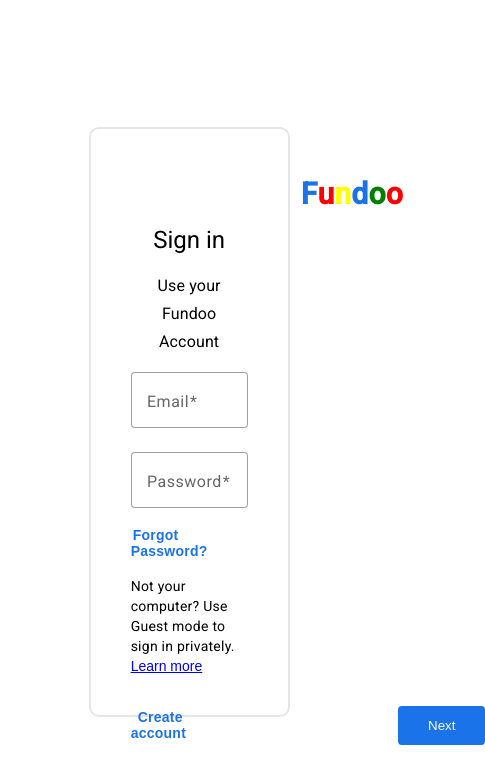
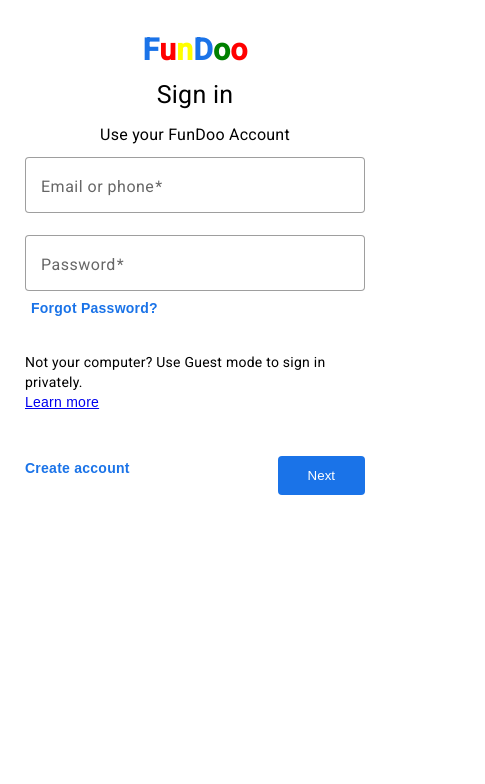
Before and after one commit to rutuja18github/FundoNotesFrontend, an Angular app: page /login in a window 390 px wide. Shown: the top 784 px of the page, 485 px wide, since content can reach past the window. Built offline with nearby package versions, Linux system fonts and the light colour scheme.

Commit message:
[Rutuja]Added :Add media queries to make register and login page responsive

```diff
--- a/src/app/Components/create-note/create-note.component.html
+++ b/src/app/Components/create-note/create-note.component.html
@@ -1,13 +1,13 @@
 <div class="createnotecontainer">
 
     <div *ngIf="isShow">
-        <input matInput [(ngModel)]="title" class="title" placeholder="Title" >
+        <input matInput [(ngModel)]="title" class="title" placeholder="Title">
         <img class="pin" src="../../../assets/pin note.svg">
     </div>
 
     <div class="takeNotes" *ngIf="!isShow || isShow" (click)="Show()">
         <div>
-            <input matInput  [(ngModel)]="description" class="note-field" type="text" placeholder="Take a note..." >
+            <input matInput [(ngModel)]="description" class="note-field" type="text" placeholder="Take a note...">
 
         </div>
 
@@ -24,7 +24,7 @@
     </div>
     <div *ngIf="isShow" class="close">
         <div>
-     <app-icon> </app-icon>
+            <app-icon> </app-icon>
         </div>
         <button (click)="Close()" class="clozee">Close</button>
     </div>
--- a/src/app/Components/create-note/create-note.component.scss
+++ b/src/app/Components/create-note/create-note.component.scss
@@ -5,7 +5,7 @@
     border-radius: 12px;
     display: flex;
     flex-direction: column;
-    padding-top: 10px;
+    padding-top: 0px;
     padding-bottom: 10px;
     background-color: white;
     width: 750px;
@@ -15,7 +15,7 @@
 .title {
     min-height: 10px;
     padding: 10px 15px;
-    padding-top: 0px;
+    padding-top: 15px;
     padding-right: 289px;
     padding-bottom: 30px;
     padding-left: 15px;
@@ -45,17 +45,16 @@
     margin-top: 10px;
 }
   .note-field{
-    min-height: 27px;
-    padding: 10px 15px;
+    min-height: 25px;
     padding-top: 0px;
     padding-right: 300px;
     padding-bottom: 0px;
     padding-left: 15px;
-    height: 2px;
+    height: 0px;
     width: 420px;
     border: none;
     outline: none;
-    font: normal 16px Google Sans,Roboto,Helvetica,Arial,sans-serif;
+    font: normal 16px Google Sans,Roboto,Helvetica,Arial,sans-serif,bold;
   }
   .Icons {
     padding-left: 579px;
--- a/src/app/Components/icon/icon.component.scss
+++ b/src/app/Components/icon/icon.component.scss
@@ -6,7 +6,7 @@
     margin: 0px;
 }
 .icon button{
-    margin-right: 10px;
+
     border: none;
     background-color: transparent;
     cursor: pointer;
@@ -42,13 +42,14 @@
 }
 button:hover {
     border : none;
-    background-color: rgb(192, 183, 183);
+    background-color: rgb(74, 74, 74);
     cursor: pointer;
+
 }
 .trash{
     display: flex;
     flex-direction: row;
     justify-content:space-evenly;
     margin: 0px;
-    margin-right: 170px;
+    margin-right: 130px;
 }
--- a/src/app/Components/icon/icon.component.ts
+++ b/src/app/Components/icon/icon.component.ts
@@ -48,6 +48,7 @@
       // console.log(this.isArchiveComponent);
     }
   }
+
 
 
   archive() :void{
--- a/src/app/Components/login/login.component.html
+++ b/src/app/Components/login/login.component.html
@@ -1,51 +1,53 @@
 <div class="OuterDiv">
-    <div class="FirstInnerDiv">
+    <div class="InnerDiv">
         <div class="funDo">
             <b class="F">F</b>
             <b class="u">u</b>
             <b class="n">n</b>
-            <b class="D">d</b>
+            <b class="D">D</b>
             <b class="o">o</b>
             <b class="oo">o</b>
         </div>
+        <div>
+            <p class="span">Sign in</p>
+        </div>
+        <div style="font-size: 16px;">
+            <p> Use your FunDoo Account </p>
+        </div>
+        <div class="SecondInnerDiv">
+
             <form [formGroup]="loginForm" (ngSubmit)="onSubmit()">
-            <div class="sign-head">
-                <h1>Sign in</h1>
-            </div>
-            <div class="head-line">
-                <h3>Use your Fundoo Account</h3>
-            </div>
+
                 <div>
-                <mat-form-field appearance="outline" class="Email">
-                    <mat-label>Email</mat-label>
-                    <input matInput placeholder="" formControlName="email" >
-                    <mat-error>Email is required</mat-error>
+                    <mat-form-field appearance="outline" class="email">
+                        <mat-label>Email or phone</mat-label>
+                        <input matInput placeholder="Email or phone" formControlName="email">
+                        <mat-error>Couldn't find your Fundoo Account</mat-error>
+
                     </mat-form-field>
                 </div>
                 <div>
-                <mat-form-field appearance="outline" class="Password">
+                    <mat-form-field appearance="outline" class="password">
                         <mat-label>Password</mat-label>
                         <input matInput placeholder="" formControlName="password">
-                    <mat-error>Password is required</mat-error>
+                        <mat-error>Enter valid Password</mat-error>
                     </mat-form-field>
                 </div>
-            <div class="buttondiv">
-                <button class="divButton" routerLink="/forgotPassword"><b style="padding: 2px;">Forgot
-                        Password?</b></button>
-            </div>
-            <div class="text" > Not your computer? Use Guest mode to sign in privately.<br>
-                <button class="Instead">
+
+                <button class="Forgot" routerLink="/forgotEmail"><b>Forgot Password?</b></button>
+
+
+                <div> Not your computer? Use Guest mode to sign in privately.<br>
+                    <button class="register">
                         <a href="https://support.google.com/chrome/answer/6130773?hl=en" >Learn more</a>
                     </button>
                 </div>
                 <div class="matButton">
-                <div class="CreateAccount">
-                    <button class="createAcc" routerLink="/register"><b>Create account</b></button>
-                </div>
-                <div class="NextButton">
-                    <button class="mat-raised-button" color="primary">Next</button>
-                </div>
+                        <button class="register"><b routerLink="/register">Create account</b></button>
+                        <button class="mat-raised-button"> Next </button>
                 </div>
             </form>
         </div>
     </div>
+
+</div>
--- a/src/app/Components/login/login.component.scss
+++ b/src/app/Components/login/login.component.scss
@@ -1,25 +1,30 @@
 .OuterDiv{
-    width: 97vw;
-    height: 100vh;
+    max-width: 100%;
+    min-width: 20%;
+    min-height: 30%;
+    max-height: 100%;
+    height: 100%;
     display:flex;
     justify-content: center;
     align-items: center;
 }
-.FirstInnerDiv{
-    border: 2px solid rgb(230, 230, 230);
+.InnerDiv{
+    border:0.5px solid rgb(230, 230, 230);
     height: 60%;
-    width: 30vw;
-    padding: 40px 40px;
+    padding: 35px 25px;
     display:flex;
+    align-items: center;
     flex-direction: column;
     border-radius: 10px;
 }
-
+.SecondInnerDiv{
+    display:block;
+    width: 100%;
+}
 .funDo{
     font-size: 30px;
-    padding-top: 15px;
-    padding-bottom: 20px;
-    padding-left: 170px;
+    padding-top: 5px;
+    padding-bottom: 25px;
     display: flex;
     flex-direction: row;
 }
@@ -41,52 +46,25 @@
 .oo{
     color:red;
 }
-.head-line{
-    text-align: center;
+.span{
+    font-size: 25px;
+    margin-top: 0px;
+    margin-bottom: 20px;
 }
-
-.sign-head{
-    text-align: center;
+.email{
+    width: 100%;
+    padding-bottom: 0px;
 }
-.Email{
-    width: 100%;
-    height: 60px;
-    padding-bottom: 20px;
-}
-
-.Password{
+.password{
     width: 100%;
     height: 60px;
 }
-
-.Instead{
-    font-size: 14px;
-    font-style: normal;
-    width: 150px;
-    //margin-bottom: 16px;
-    //padding-top: 5px;
-    //border-radius: 4px;
-    color: #1a73e8;
-    //display: inline-block;
-    //letter-spacing: 0.1px;
-    font-weight: 50;
-    // outline: 0;
-    // position: relative;
-    background-color: transparent;
-   // cursor: pointer;
-    //font-size: inherit;
-    padding-left: 0px;
-    text-align: left;
-    border: transparent;
-}
-.buttondiv{
-    padding-bottom: 15px;
-    padding-top: 15px;
-}
-.divButton{
+.Forgot{
     font-size: 16px;
     font-style: normal;
-    border-radius: 4px;
+    margin-bottom: 35px;
+    padding-top: 5px;
+    border-radius: 0px;
     color: #1a73e8;
     display: inline-block;
     font-weight: 500;
@@ -96,14 +74,10 @@
     background-color: transparent;
     cursor: pointer;
     font-size: inherit;
-    padding:0px;
     text-align: left;
     border: 0;
-    :hover{
-        background-color:#f2f5f9;
-        border-radius: 4px;
-    }
 }
+
 .matButton{
     display: flex;
     flex-direction: row;
@@ -111,17 +85,9 @@
     margin-top: 25px;
     padding: 5px 0px;
     padding-left: 0px;
+
 }
-.CreateAccount{
-    display: flex;
-    b{
-     padding: 12px 7px;
-    }
-     button{
-     margin: 0px;
-    }
-}
-.createAcc{
+.register{
     font-size: 16px;
     font-style: normal;
     margin-bottom: 16px;
@@ -144,13 +110,8 @@
         border-radius: 4px;
     }
 }
-.NextButton{
-    margin-left: 0px;
-    :hover {
-        background-color:#0248a5;
-        color: white;
-      }
-}
+
+
 .mat-raised-button{
     background-color:#1a73e8;
     color: white;
@@ -159,9 +120,24 @@
     border-radius: 4px;
     box-shadow: none;
     cursor: pointer;
-    margin-left: 205px;
+    margin-left: auto;
     :hover {
         background-color:#0248a5;
         color: white;
       }
 }
+@media (max-width:1025px) {
+    .OuterDiv {
+        width: auto;
+        height: auto;
+    }
+    .InnerDiv{
+        width: auto;
+        height: auto;
+    }
+}
+@media (max-width:600px) {
+    .InnerDiv{
+        border:0px;
+    }
+}
--- a/src/app/Components/register/register.component.html
+++ b/src/app/Components/register/register.component.html
@@ -15,18 +15,18 @@
             <h1>Create Your FunDoo Account</h1>
           </span>
           <div class="nameDiv">
-            <mat-form-field appearance="outline" class="firstNameDiv">
+            <mat-form-field appearance="outline" class="name">
                 <mat-label>First name</mat-label>
-              <input matInput placeholder=""  formControlName="firstname" >
+                <input matInput placeholder="" formControlName="firstname">
                 <mat-error>First name is required</mat-error>
               </mat-form-field>
-            <mat-form-field appearance="outline">
+                <mat-form-field appearance="outline" class="namediv">
                   <mat-label>Last name</mat-label>
                   <input matInput placeholder="" formControlName="lastname">
                   <mat-error>Last name is required</mat-error>
                 </mat-form-field>
             </div>
-          <mat-form-field appearance="outline" class="UserName">
+            <mat-form-field appearance="outline" class="username">
               <mat-label>Username</mat-label>
               <input matInput placeholder="" formControlName="email">
               <mat-error>Email is required</mat-error>
@@ -39,12 +39,12 @@
             </div>
             <br>
             <div class="nameDiv">
-            <mat-form-field appearance="outline" class="PasswordDiv">
+              <mat-form-field appearance="outline" class="name">
                 <mat-label>Password</mat-label>
                 <input matInput placeholder="" formControlName="password">
                 <mat-error>Password is required</mat-error>
               </mat-form-field>
-            <mat-form-field appearance="outline" class="Confirm">
+              <mat-form-field appearance="outline" class="namediv">
                 <mat-label>Confirm</mat-label>
                 <input matInput placeholder="" formControlName="confirmPassword">
                 <mat-error>Confirm Password is required</mat-error>
@@ -57,12 +57,8 @@
               <mat-checkbox class="check">Show password</mat-checkbox>
             </div>
             <div class="matButton">
-            <div class="loginButton">
                 <button class="login" routerLink="/login"><b>Sign in instead</b></button>
-            </div>
-            <div class="NextButton">
                 <button class="mat-raised-button" color="primary">Next</button>
-            </div>
             </div>
           </div>
       </form>
--- a/src/app/Components/register/register.component.scss
+++ b/src/app/Components/register/register.component.scss
@@ -1,6 +1,9 @@
 .OuterDiv{
-    width: 97vw;
-    height: 100vh;
+    max-width: 100%;
+    min-width: 20%;
+    min-height: 30%;
+    max-height: 100%;
+    height: 100%;
     display:flex;
     justify-content: center;
     align-items: center;
@@ -8,15 +11,19 @@
 .FirstInnerDiv{
     border: 2px solid rgb(230, 230, 230);
     height: 80%;
+    min-height: 30%;
+    max-width: 65%;
+    min-width: 10%;
     padding: 40px 40px;
     display:flex;
     flex-direction: column;
-    border-radius: 10px;
+    border: 1.5px solid rgb(228, 224, 224);
 }
 .InnerDiv{
     display:flex;
     flex-direction: row;
-    width: 100%;
+    max-width: 100%;
+    min-width: 10%;
 }
 .funDo{
     font-size: 30px;
@@ -46,46 +53,27 @@
 }
 .myDiv{
     margin: 10px;
-    padding: 0px,20px;
-}
-.imageDiv{
-    display:flex;
-    align-items: center;
-    flex-direction: column;
-    justify-content: flex-start;
-    width: 100%;
-    margin-top: 30px;
-    text-align: center;
-    font-size: 16px;
-    line-height: 20px;
-
-    padding-left: 20px;
-    font-weight: 300;
-}
-.image{
-    width: 250px;
-    height: 250px;
+    width: auto;
+    //padding: 0px,20px
 }
 .nameDiv{
     display:flex;
     flex-direction: row;
 }
-.firstNameDiv{
+.name{
     margin-right: 10px;
-    width: 50%;
+    height: auto;
+
 }
-.UserName{
+.namediv{
+    width:auto;
+    height: auto;
+}
+.username{
   width: 100%;
-  height: 60px;
+  height: auto;
 }
-.PasswordDiv{
-   height: 60px;
-   margin-right: 10px;
-   width: 50%;
-}
-.Confirm{
-    height: 60px;
-}
+
 .matButton{
     display: flex;
     flex-direction: row;
@@ -93,15 +81,6 @@
     margin-top: 25px;
     padding: 5px 0px;
     padding-left: 0px;
-}
-.loginButton{
-    display: flex;
-    b{
-     padding: 12px 7px;
-    }
-     button{
-     margin: 0px;
-    }
 }
 .login{
     font-size: 16px;
@@ -126,13 +105,6 @@
         border-radius: 4px;
     }
 }
-.NextButton{
-    margin-left: 205px;
-    :hover {
-        background-color:#0248a5;
-        color: white;
-      }
-}
 .mat-raised-button{
     background-color:#1a73e8;
     color: white;
@@ -141,6 +113,11 @@
     border-radius: 4px;
     box-shadow: none;
     cursor: pointer;
+    margin-left: auto;
+    :hover {
+        background-color:#0248a5;
+        color: white;
+      }
 }
 .para{
     font-size: 12px;
@@ -170,8 +147,76 @@
         border-radius: 4px;
     }
 }
+
+.imageDiv{
+    display:flex;
+    align-items: center;
+    flex-direction: column;
+    justify-content: flex-start;
+    max-width: 100%;
+    min-width: 20%;
+    margin-top: 30px;
+    text-align: center;
+    font-size: 16px;
+    line-height: 20px;
+    padding-left: 20px;
+    //font-weight: 300;
+}
+
+.image{
+    width: 230px;
+    height: 230px;
+}
 .paradiv{
     display:flex;
     align-items: center;
     width: 70%;
 }
+@media only screen and (max-width :1120px){
+    .paradiv{
+       font-size: 10px;
+   }
+   .FirstInnerDiv{
+       height: auto;
+       width: auto;
+   }
+   .imageDiv{
+    width: auto;
+    height: auto;
+   }
+}
+@media only screen and (max-width :900px){
+    .imageDiv{
+        display: none;
+    }
+}
+@media only screen and (max-width :700px){
+    .nameDiv{
+        flex-direction: column;
+    }
+    .name{
+        width:100%;
+        margin-right: 0px;
+    }
+    .username{
+      width: 100%;
+    }
+    .namediv{
+        width:100%
+    }
+
+}
+@media only screen and (max-width :570px){
+    .NextButton{
+        margin-left: 110px;
+    }
+    .myDiv{
+        width: 100%;
+    }
+    .FirstInnerDiv{
+        border: 0px;
+    }
+    .loginButton{
+        width: auto;
+    }
+}
```
Also changed, not shown: src/app/Components/register/register.component.ts (+9 -9 lines). Lines whose indentation alone changed are shown as unchanged.
